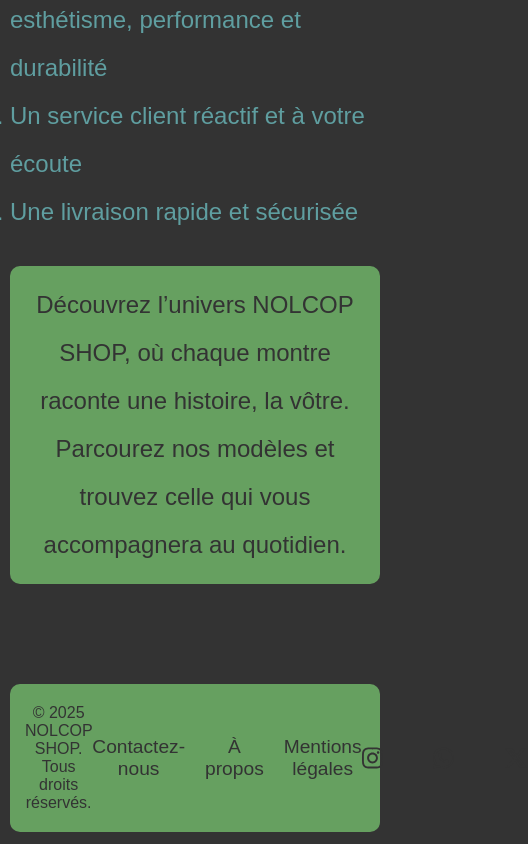
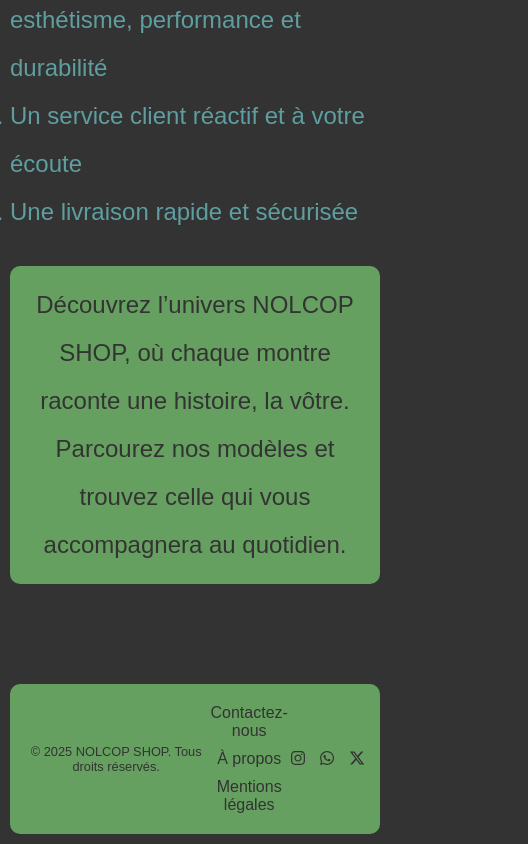
Before and after one commit to NOLCOP-CODING-GIT/nolcop-shop, a React (Vite) app in the folder frontend/: page / in a window 390 px wide. Shown: the part 954-1798 px from the top of the page, 528 px wide, since content can reach past the window. Built offline with nearby package versions, Linux system fonts and the light colour scheme.

Commit message:
Changement

```diff
--- a/frontend/src/components/Footer.jsx
+++ b/frontend/src/components/Footer.jsx
@@ -9,7 +9,7 @@
 function Footer() {
   return (
     <footer class="footer">
-      <p>&copy; 2025 NOLCOP SHOP. Tous droits réservés.</p>
+      <p id="footerTitle">&copy; 2025 NOLCOP SHOP. Tous droits réservés.</p>
       <div class="footer-links">
         <Link to="/CONTACT">Contactez-nous</Link>
         <Link to="/A-PROPOS">À propos</Link>
--- a/frontend/src/index.css
+++ b/frontend/src/index.css
@@ -196,7 +196,7 @@
   color: var(--headerBg);
   font-size: 1.1em;
 }
-form input:focus{
+form input:focus {
   border-color: #66a060;
   transition: 0.3s;
 }
@@ -410,7 +410,7 @@
   box-shadow: 0 0 10px var(--headerBg);
   flex-wrap: wrap;
 }
-.mention-legales-section{
+.mention-legales-section {
   max-width: 500px;
   margin: 40px auto;
   padding: 20px;
@@ -448,7 +448,7 @@
   align-items: center;
   justify-content: space-between;
 }
-.footer-links{
+.footer-links {
   display: flex;
   gap: 20px;
 }
@@ -457,13 +457,13 @@
   text-decoration: none;
   font-size: 1.2em;
 }
-.reseaux-sociaux{
+.reseaux-sociaux {
   display: flex;
   gap: var(--marginDefault);
   align-items: center;
   justify-content: center;
 }
-.footer-links-icons{
+.footer-links-icons {
   color: #333333;
   font-size: 1.5em;
   cursor: pointer;
@@ -523,4 +523,44 @@
   form button {
     font-size: 1em;
   }
+  .footer {
+    background: #66a060;
+    color: #fff;
+    padding: var(--paddingHeaderBuild);
+    border: var(--borderDefault);
+    border-radius: var(--borderRadiusDefault);
+    text-align: center;
+    margin-top: var(--marginDefault);
+    color: var(--colorAllText);
+    width: 100%;
+    display: flex;
+    align-items: center;
+    justify-content: space-between;
+  }
+  .footer-links {
+    display: flex;
+    align-items: center;
+    justify-content: center;
+    flex-direction: column;
+    gap: 10px;
+  }
+  .footer-links a {
+    color: #333333;
+    text-decoration: none;
+    font-size: 1em;
+  }
+  .reseaux-sociaux {
+    display: flex;
+    gap: 15px;
+    align-items: center;
+    justify-content: center;
+  }
+  .footer-links-icons {
+    color: #333333;
+    font-size: 1em;
+    cursor: pointer;
+  }
+  #footerTitle {
+    font-size: 0.8em;
+  }
 }
--- a/frontend/src/pages/Contact.jsx
+++ b/frontend/src/pages/Contact.jsx
@@ -31,8 +31,8 @@
     e.preventDefault();
 
     const url = isLogin
-      ? "http://localhost:3001/api/login"
-      : "http://localhost:3001/api/formulaire";
+      ? "https://server-nolcop-shop.onrender.com/api/login"
+      : "https://server-nolcop-shop.onrender.com/api/formulaire";
 
     try {
       const res = await fetch(url, {
@@ -115,7 +115,7 @@
           </div>
         </form>
       </main>
-      <Footer/>
+      <Footer />
     </div>
   );
 }
```
